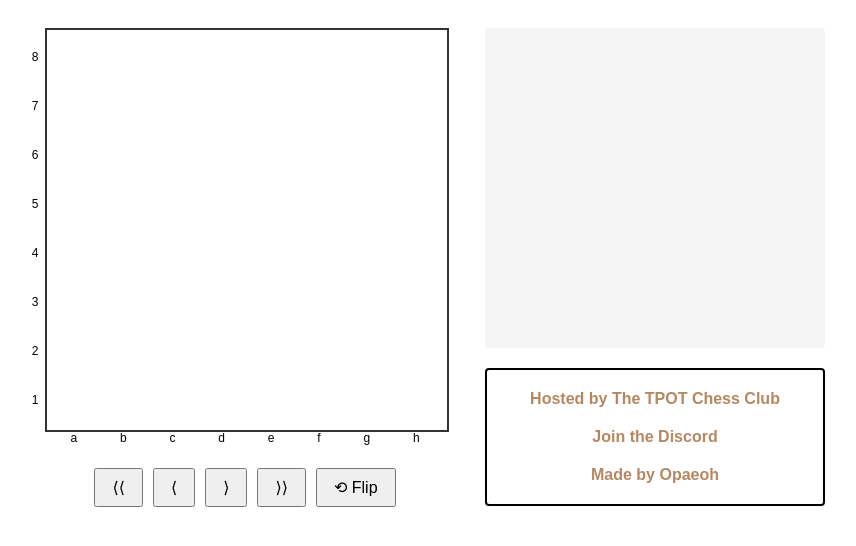
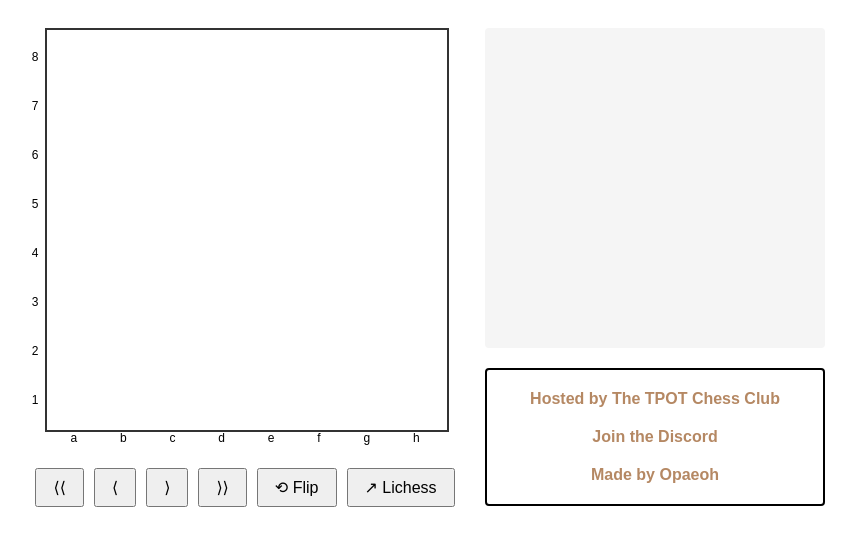
Before and after one commit to opaeoh/votechess01, a plain HTML site: page index.html in a window 1280 px wide. Shown: the whole page, without its empty margins (215-1071 px from the left). Drawn offline with nearby package versions, Linux system fonts and the light colour scheme.

Commit message:
+lichess

```diff
--- a/index.html
+++ b/index.html
@@ -208,6 +208,7 @@
                     <button onclick="nextMove()">⟩</button>
                     <button onclick="lastMove()">⟩⟩</button>
                     <button onclick="flipBoard()">⟲ Flip</button>
+                    <button onclick="openInLichess()">↗ Lichess</button>
                 </div>
                 <div id="currentMove" style="text-align: center; margin-top: 10px;"></div>
             </div>
@@ -248,6 +249,12 @@
                 'p': 'https://assets-themes.chess.com/image/ejgfv/150/wp.png'
             }
         };
+
+        function openInLichess() {
+            const fullPgn = chess.pgn();
+            const encodedPgn = encodeURIComponent(INITIAL_PGN);
+            window.open(`https://lichess.org/analysis/pgn/${encodedPgn}`, '_blank');
+        }
 
         function createBoard() {
             const board = document.getElementById('board');
```
